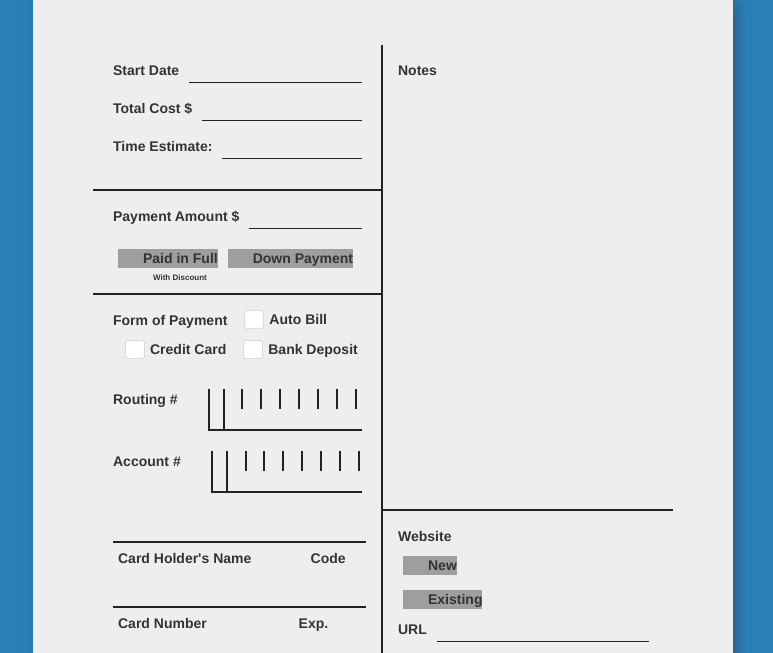
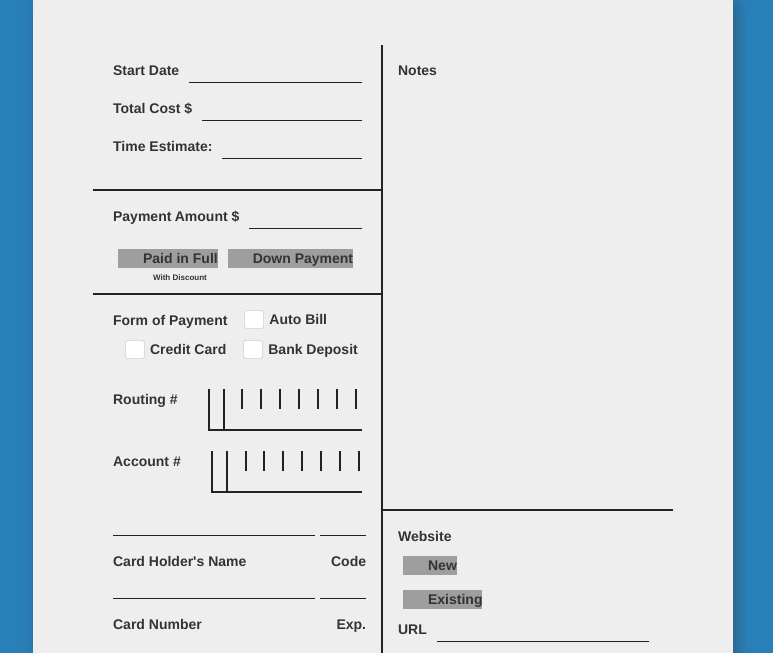
Before and after one commit to DarthCharles/contrato-carso, a website: page app/index.html in a window 1280 px wide. Shown: the part 111-764 px from the top of the page, without its empty margins (257-1030 px from the left). Drawn offline with nearby package versions, Linux system fonts and the light colour scheme; some packages are replaced by stand-ins of ours; files that its build step writes are made by us from their sources; grey boxes are pictures that could not be loaded.

Commit message:
form done

```diff
--- a/app/styles/customStyles.css
+++ b/app/styles/customStyles.css
@@ -147,7 +147,7 @@ label.css-label-check {
 
 .signature {
 	height: 30px;
-	border-bottom: solid 2px #222222;
+	border-bottom: solid 1px #222222;
 }
 
 .text p {
@@ -173,3 +173,23 @@ ul.nav.nav-pills.pull-right a {
 	color: #222;
 
 }
+
+.card-info input {
+    width: 100%;
+	margin-bottom: 15px;
+	border:0;
+	border-bottom: solid 1px #222222;
+	background-color: transparent;
+	outline: none;
+}
+
+.short-input{
+width: 20%;
+padding-left: 5px;
+}
+
+
+.short-input input{
+text-align: right;
+
+}
--- a/app/views/main.html
+++ b/app/views/main.html
@@ -71,32 +71,28 @@
         </div></span></br>
 
 
-        <div class="signature">
-        </div>
-        <table class='payment' style='width: 100%;'>
-          <tr>
-            <td>
-              <label id='floated'>Card Holder's Name</label>
-            </td>
-            <td>
-              <label id='floated' style='text-align: right;'>Code</label>
-            </td>
-          </tr>
-        </table>
+<table class='card-info'>
+  <tr>
+    <td><input name="time-estimate" /></td>
+    <td class='short-input'><input name="time-estimate" /></td>
+  </tr>
+  <tr>
+    <td> <label id='floated'>Card Holder's Name</label></td>
+    <td style='text-align: right;'><label id='floated'>Code</label></td>
+  </tr>
+</table>
 
+<table class='card-info'>
+  <tr>
+    <td><input name="time-estimate" /></td>
+    <td class='short-input'><input name="time-estimate" /></td>
+  </tr>
+  <tr>
+    <td> <label id='floated'>Card Number</label></td>
+    <td style='text-align: right;'><label id='floated'>Exp.</label></td>
+  </tr>
+</table>
 
-        <div class="signature">
-        </div>
-        <table class='payment' style='width: 100%;'>
-          <tr>
-            <td>
-              <label id='floated'>Card Number</label>
-            </td>
-            <td>
-              <label id='floated' style='text-align: right;'>Exp.</label>
-            </td>
-          </tr>
-        </table>
 
 
       </div>
```
